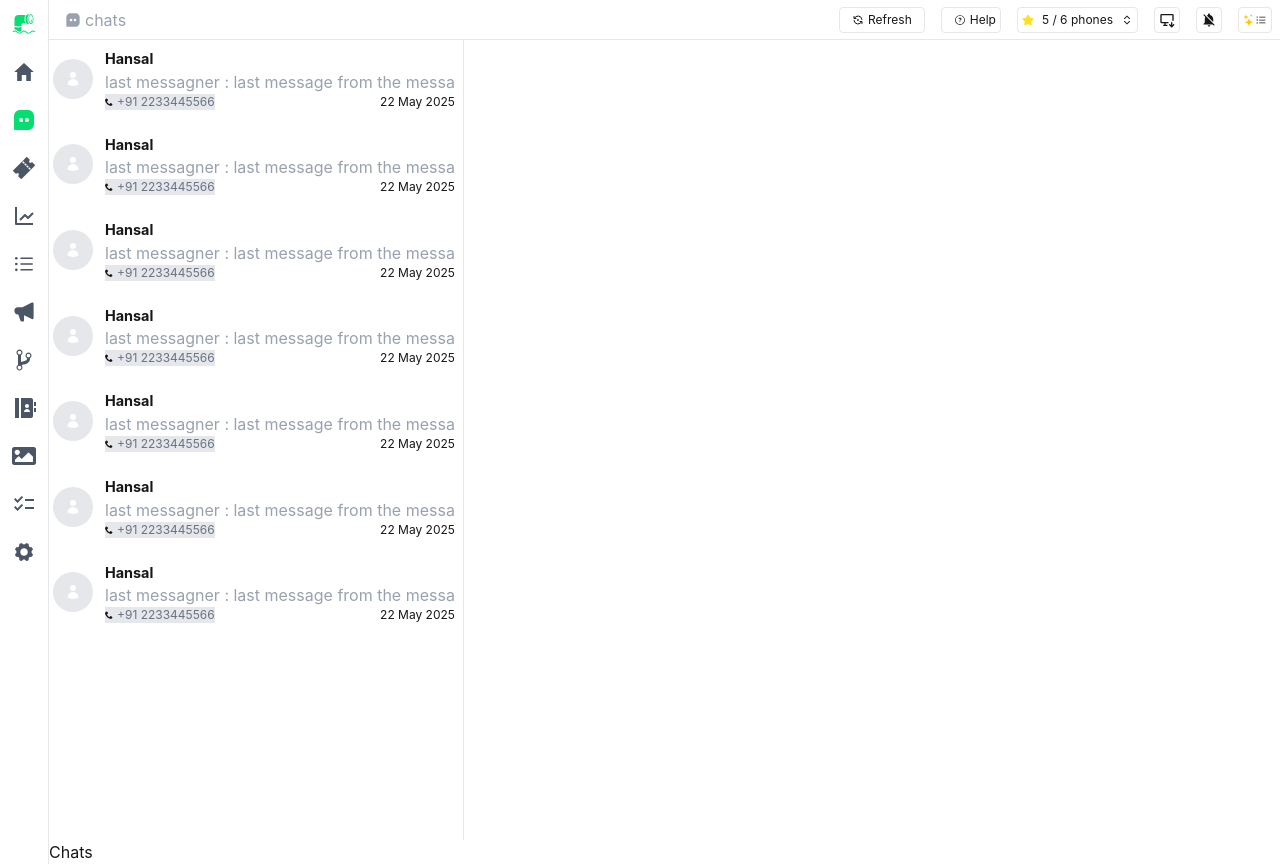
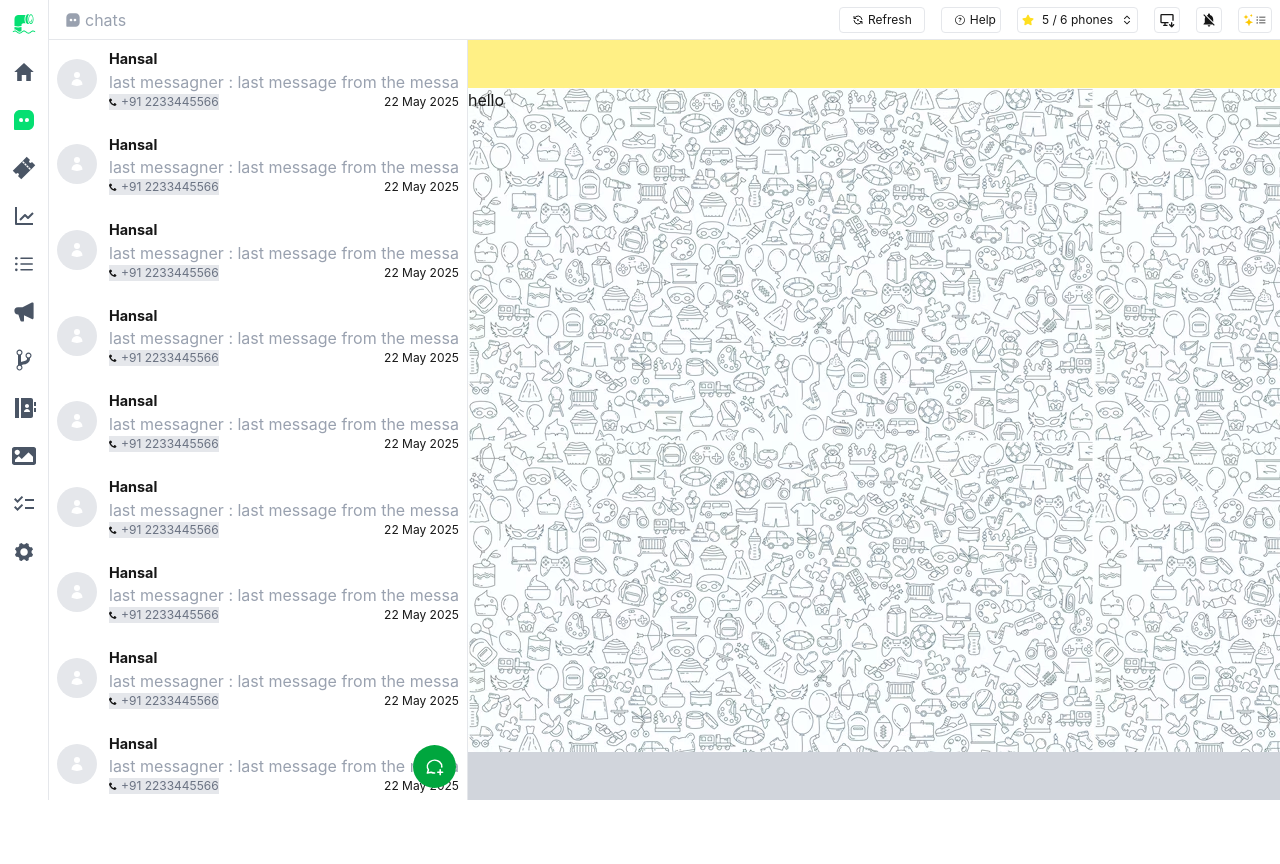
Before and after one commit to hansalkothari/Chat-App, a Next.js app: page / in a window 1280 px wide. After the commit the page ends 800 px from the top, so only its background shows below. Built offline with nearby package versions, Linux system fonts and the light colour scheme.

Commit message:
chat basic layout added, & removed some errors

```diff
--- a/src/app/components/Chat.tsx
+++ b/src/app/components/Chat.tsx
@@ -0,0 +1,31 @@
+import React from 'react'
+import LoginForm from './Login'
+import bg from '../public/doodle.jpg'
+// import { useEffect } from 'react'
+
+interface ChatProps{
+    type : string,
+    members?: any,
+
+}
+const Chat = () => {
+  return (
+    <div className="flex flex-col h-full">  {/* full height of parent */}
+      <div className='h-12 bg-yellow-200'>
+        {/* Header */}
+      </div>
+
+      <div className="flex-1 bg-[url('/doodle.jpg')] bg-repeat overflow-auto">
+        {/* Chat content fills remaining space */}
+        hello
+      </div>
+
+      <div className='min-h-12 bg-gray-300'>
+        {/* Controls, fixed height */}
+
+      </div>
+    </div>
+  )
+}
+
+export default Chat
--- a/src/app/components/Contact.tsx
+++ b/src/app/components/Contact.tsx
@@ -11,7 +11,7 @@
     <div className=''>
         <div className='flex'>
             <div className='flex items-center mb-2'>
-                <div className='p-3 m-1 bg-gray-200 border-white rounded-4xl'>
+                <div className='p-3 m-1 ml-2 bg-gray-200 border-white rounded-4xl'>
                     <HiUser className='text-white' />
                 </div>
 
--- /dev/null
+++ b/src/app/components/Login.tsx
@@ -0,0 +1,48 @@
+// components/LoginForm.tsx
+import { useState } from 'react';
+import { supabase } from '../lib/supabase-client';
+
+export default function LoginForm() {
+  const [email, setEmail] = useState('');
+  const [password, setPassword] = useState('');
+  const [error, setError] = useState<string | null>(null);
+
+  const handleLogin = async (e: React.FormEvent) => {
+    e.preventDefault();
+    const { data, error } = await supabase.auth.signInWithPassword({
+      email,
+      password,
+    });
+    if (error) {
+      setError(error.message);
+    } else {
+      console.log('Logged in:', data);
+    }
+  };
+
+  return (
+    <form onSubmit={handleLogin} className="flex flex-col gap-4 max-w-sm mx-auto p-4 border rounded">
+      <h2 className="text-lg font-bold">Login</h2>
+      <input
+        type="email"
+        placeholder="Email"
+        value={email}
+        onChange={(e) => setEmail(e.target.value)}
+        className="border p-2"
+        required
+      />
+      <input
+        type="password"
+        placeholder="Password"
+        value={password}
+        onChange={(e) => setPassword(e.target.value)}
+        className="border p-2"
+        required
+      />
+      <button type="submit" className="bg-blue-500 text-white p-2 rounded">
+        Login
+      </button>
+      {error && <p className="text-red-500">{error}</p>}
+    </form>
+  );
+}
--- a/src/app/components/Sidebar.tsx
+++ b/src/app/components/Sidebar.tsx
@@ -11,6 +11,7 @@
 import { MdChecklist } from "react-icons/md";
 import { IoIosSettings } from "react-icons/io";
 import { GiPeriscope } from "react-icons/gi";
+
 const Sidebar = () => {
   return (
     <div className='sidebar'>
@@ -27,6 +28,7 @@
         <div className='sidebar-icons'><MdChecklist /></div>
         <div className='sidebar-icons'><IoIosSettings /></div>
     </div>
+
   )
 }
 
--- a/src/app/globals.css
+++ b/src/app/globals.css
@@ -35,7 +35,7 @@
     @apply flex
   }
   .main{
-    @apply flex flex-col w-full
+    @apply flex flex-col w-full flex-1
   }
   .sidebar{
     @apply min-h-screen border-r-1 border-gray-200 flex flex-col
@@ -44,7 +44,11 @@
     @apply w-full p-2 text-[1.5rem] mr-1 ml-1 mt-1 mb-1 text-gray-600
   }
   .contacts{
-    @apply flex flex-col w-fit min-h-screen border-r-1 border-gray-200
+    @apply flex flex-col w-fit min-h-screen border-r-1 border-gray-200 overflow-y-auto max-h-screen
   }
 
 }
+
+.chat-content{
+  background-image: url('/doodle.jpg')
+}
--- a/src/app/page.tsx
+++ b/src/app/page.tsx
@@ -2,17 +2,25 @@
 import Top from "./components/Top";
 import Sidebar from "./components/Sidebar";
 import Contact from "./components/Contact";
-
+import Chat from "./components/Chat";
+import { TbMessageCirclePlus } from "react-icons/tb";
 export default function Home() {
   return (
-    <div className="home">
+    <div className="flex sticky top-0 left-0 right-0 bottom-0">
       <Sidebar />
-
-      <div className="main">
+      <div className="flex flex-col w-full flex-1">
         <Top />
 
-        <div>
-          <div className="contacts">
+        <div className="flex flex-1">
+          <div className="w-fit relative ">
+            <div style={{ maxHeight: 'calc(100vh - 40px)' }} className="flex flex-col w-fit border-r-1 border-gray-200 overflow-y-auto h-full">
+              <Contact name='Hansal' contactNumber="+91 2233445566" />
+              <Contact name='Hansal' contactNumber="+91 2233445566"/>
+              <Contact name='Hansal' contactNumber="+91 2233445566"/>
+              <Contact name='Hansal' contactNumber="+91 2233445566"/>
+              <Contact name='Hansal'contactNumber="+91 2233445566"/>
+              <Contact name='Hansal' contactNumber="+91 2233445566"/>
+              <Contact name='Hansal' contactNumber="+91 2233445566"/>
               <Contact name='Hansal' contactNumber="+91 2233445566" />
               <Contact name='Hansal' contactNumber="+91 2233445566"/>
               <Contact name='Hansal' contactNumber="+91 2233445566"/>
@@ -21,11 +29,16 @@
               <Contact name='Hansal' contactNumber="+91 2233445566"/>
               <Contact name='Hansal' contactNumber="+91 2233445566"/>
             </div>
-          <div>Chats</div>
+            <div className='absolute right-3 bottom-3 p-3 bg-green-600 w-fit rounded-4xl'>
+                <TbMessageCirclePlus className="text-[1.2rem] text-white"/>
+            </div>
           </div>
 
+          <div className="flex-1 flex flex-col">
+            <Chat />
           </div>
-
+        </div>
+      </div>
     </div>
   );
 }
```
Also changed, not shown: public/doodle.jpg (added), src/app/components/ChatHeader.tsx (added), src/app/components/MainChat.tsx (added). Lines whose indentation alone changed are shown as unchanged.
